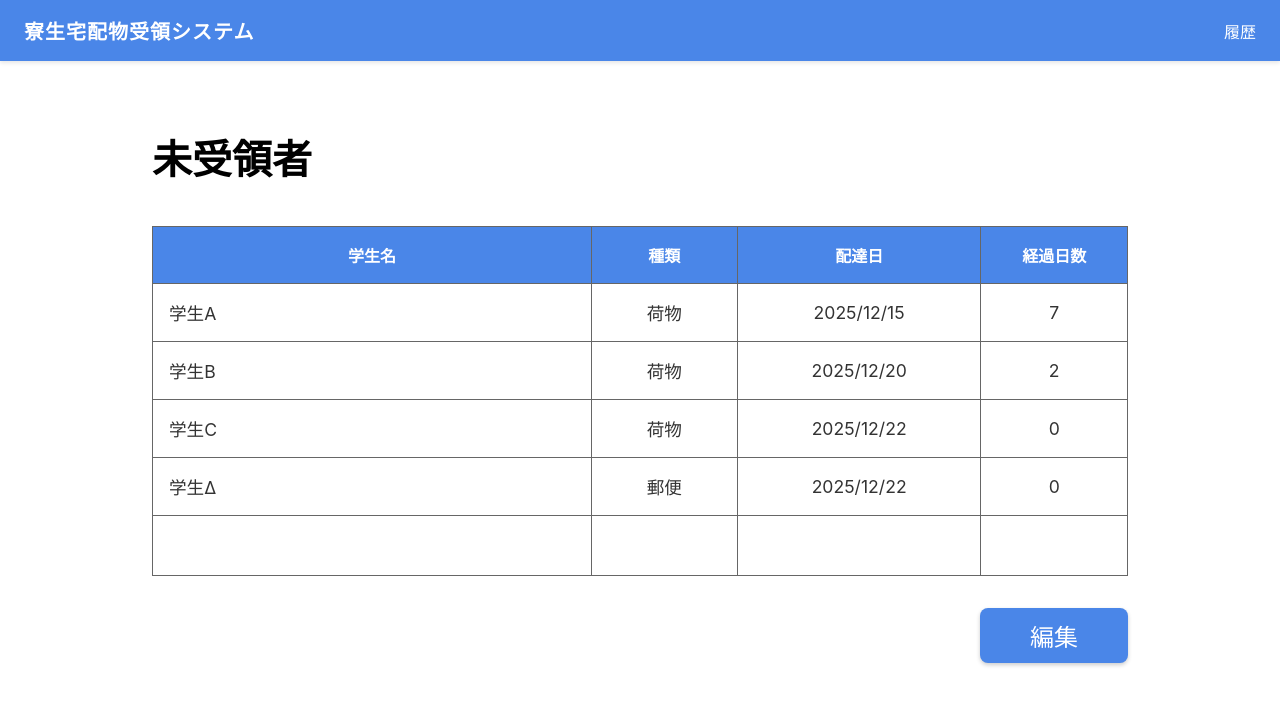
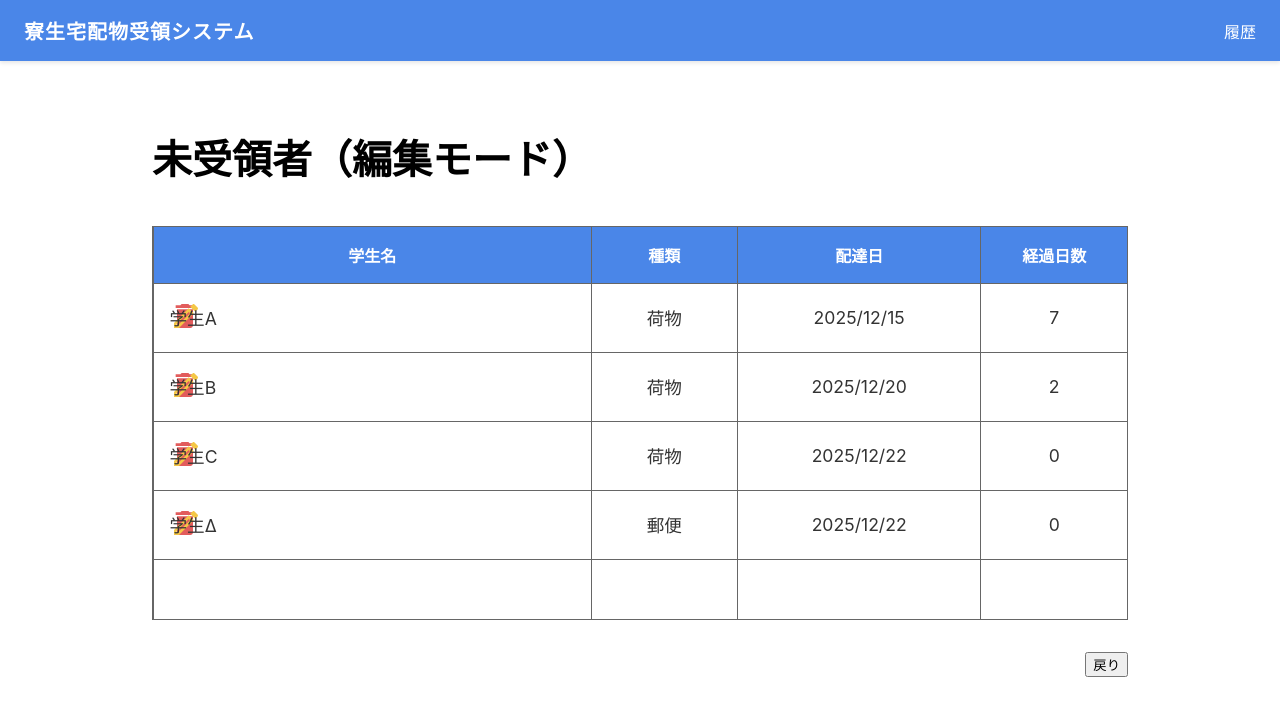
Before and after one commit to mii-na/softwareEngineering, a React (Vite) app: page /edit in a window 1280 px wide. Shown: the top 716 px of the page. Built offline with nearby package versions, Linux system fonts and the light colour scheme.

Commit message:
編集画面追加

```diff
--- a/src/App.tsx
+++ b/src/App.tsx
@@ -1,84 +1,20 @@
 import React from 'react';
+import { BrowserRouter, Routes, Route } from 'react-router-dom';
+import Home from './Home';
+import EditPage from './EditPage';
 import './App.css';
-
-// データ型の定義
-interface ParcelData {
-  id: string;
-  studentName: string;
-  type: '荷物' | '郵便';
-  deliveryDate: string;
-  elapsedDays: number;
-}
-
-// モックデータ
-const mockData: ParcelData[] = [
-  { id: '1', studentName: '学生A', type: '荷物', deliveryDate: '2025/12/15', elapsedDays: 7 },
-  { id: '2', studentName: '学生B', type: '荷物', deliveryDate: '2025/12/20', elapsedDays: 2 },
-  { id: '3', studentName: '学生C', type: '荷物', deliveryDate: '2025/12/22', elapsedDays: 0 },
-  { id: '4', studentName: '学生Δ', type: '郵便', deliveryDate: '2025/12/22', elapsedDays: 0 },
-];
 
 function App() {
   return (
-    <div className="app-container">
-      {/* ヘッダー */}
-      <header className="app-header">
-        <div className="header-title">
-          寮生宅配物受領システム
-        </div>
-        <div className="header-history">
-          履歴
-        </div>
-      </header>
+    <BrowserRouter>
+      <Routes>
+        {/* ルートURL (/) にアクセスしたら Home を表示 */}
+        <Route path="/" element={<Home />} />
 
-      {/* メインコンテンツ */}
-      <main className="main-content">
-
-        {/* ページタイトル */}
-        <h1 className="page-title">
-          未受領者
-        </h1>
-
-        {/* テーブル */}
-        <div className="table-container">
-          <table className="parcel-table">
-            <thead>
-              <tr>
-                <th className="th-name">学生名</th>
-                <th className="th-type">種類</th>
-                <th className="th-date">配達日</th>
-                <th className="th-days">経過日数</th>
-              </tr>
-            </thead>
-            <tbody>
-              {mockData.map((item) => (
-                <tr key={item.id}>
-                  <td className="td-name">{item.studentName}</td>
-                  <td className="td-center">{item.type}</td>
-                  <td className="td-center">{item.deliveryDate}</td>
-                  <td className="td-center">{item.elapsedDays}</td>
-                </tr>
-              ))}
-              {/* レイアウト調整用の空行（画像の余白再現用） */}
-              <tr className="empty-row">
-                 <td></td>
-                 <td></td>
-                 <td></td>
-                 <td></td>
-              </tr>
-            </tbody>
-          </table>
-        </div>
-
-        {/* 編集ボタン */}
-        <div className="button-container">
-          <button className="edit-button">
-            編集
-          </button>
-        </div>
-
-      </main>
-    </div>
+        {/* /edit にアクセスしたら EditPage を表示 */}
+        <Route path="/edit" element={<EditPage />} />
+      </Routes>
+    </BrowserRouter>
   );
 }
 
--- /dev/null
+++ b/src/EditPage.tsx
@@ -0,0 +1,77 @@
+import React from 'react';
+import { useNavigate } from 'react-router-dom';
+import './App.css';
+import { mockData } from './Home'; // データをHomeからインポート（または共通ファイルから）
+
+// アイコンコンポーネント
+const TrashIcon = () => (
+  <svg xmlns="http://www.w3.org/2000/svg" viewBox="0 0 24 24" fill="#E25C5C" width="32px" height="32px">
+    <path d="M0 0h24v24H0V0z" fill="none"/>
+    <path d="M6 19c0 1.1.9 2 2 2h8c1.1 0 2-.9 2-2V7H6v12zM19 4h-3.5l-1-1h-5l-1 1H5v2h14V4z"/>
+  </svg>
+);
+
+const EditIcon = () => (
+  <svg xmlns="http://www.w3.org/2000/svg" viewBox="0 0 24 24" fill="#F4C746" width="32px" height="32px">
+    <path d="M0 0h24v24H0V0z" fill="none"/>
+    <path d="M14.06 9.02l.92.92L5.92 19H5v-.92l9.06-9.06M17.66 3c-.25 0-.51.1-.7.29l-1.83 1.83 3.75 3.75 1.83-1.83c.39-.39.39-1.02 0-1.41l-2.34-2.34c-.2-.2-.45-.29-.71-.29zm-3.6 3.19L3 17.25V21h3.75L17.81 9.94l-3.75-3.75z"/>
+  </svg>
+);
+
+const EditPage: React.FC = () => {
+  const navigate = useNavigate();
+
+  return (
+    <div className="app-container">
+      <header className="app-header">
+        <div className="header-title">寮生宅配物受領システム</div>
+        <div className="header-history">履歴</div>
+      </header>
+
+      <main className="main-content">
+        <h1 className="page-title">未受領者（編集モード）</h1>
+
+        <div className="table-container">
+          <table className="parcel-table">
+            <thead>
+              <tr>
+                <th className="th-icon-header"></th>
+                <th className="th-icon-header"></th>
+                <th className="th-name">学生名</th>
+                <th className="th-type">種類</th>
+                <th className="th-date">配達日</th>
+                <th className="th-days">経過日数</th>
+              </tr>
+            </thead>
+            <tbody>
+              {mockData.map((item) => (
+                <tr key={item.id}>
+                  <td className="td-icon"><div className="icon-box"><TrashIcon /></div></td>
+                  <td className="td-icon"><div className="icon-box"><EditIcon /></div></td>
+                  <td className="td-name">{item.studentName}</td>
+                  <td className="td-center">{item.type}</td>
+                  <td className="td-center">{item.deliveryDate}</td>
+                  <td className="td-center">{item.elapsedDays}</td>
+                </tr>
+              ))}
+              <tr className="empty-row">
+                 <td className="td-icon-empty"></td>
+                 <td className="td-icon-empty"></td>
+                 <td></td><td></td><td></td><td></td>
+              </tr>
+            </tbody>
+          </table>
+        </div>
+
+        <div className="button-container">
+          {/* クリックしたらトップページ / へ戻る */}
+          <button className="action-button" onClick={() => navigate('/')}>
+            戻り
+          </button>
+        </div>
+      </main>
+    </div>
+  );
+};
+
+export default EditPage;
--- /dev/null
+++ b/src/Home.tsx
@@ -0,0 +1,72 @@
+import React from 'react';
+import { useNavigate } from 'react-router-dom'; // 画面遷移用フック
+import './App.css';
+
+// データ型の定義
+export interface ParcelData {
+  id: string;
+  studentName: string;
+  type: '荷物' | '郵便';
+  deliveryDate: string;
+  elapsedDays: number;
+}
+
+// モックデータ（実運用ではAPIなどから取得）
+export const mockData: ParcelData[] = [
+  { id: '1', studentName: '学生A', type: '荷物', deliveryDate: '2025/12/15', elapsedDays: 7 },
+  { id: '2', studentName: '学生B', type: '荷物', deliveryDate: '2025/12/20', elapsedDays: 2 },
+  { id: '3', studentName: '学生C', type: '荷物', deliveryDate: '2025/12/22', elapsedDays: 0 },
+  { id: '4', studentName: '学生Δ', type: '郵便', deliveryDate: '2025/12/22', elapsedDays: 0 },
+];
+
+const Home: React.FC = () => {
+  const navigate = useNavigate();
+
+  return (
+    <div className="app-container">
+      <header className="app-header">
+        <div className="header-title">寮生宅配物受領システム</div>
+        <div className="header-history">履歴</div>
+      </header>
+
+      <main className="main-content">
+        <h1 className="page-title">未受領者</h1>
+
+        <div className="table-container">
+          <table className="parcel-table">
+            <thead>
+              <tr>
+                <th className="th-name">学生名</th>
+                <th className="th-type">種類</th>
+                <th className="th-date">配達日</th>
+                <th className="th-days">経過日数</th>
+              </tr>
+            </thead>
+            <tbody>
+              {mockData.map((item) => (
+                <tr key={item.id}>
+                  <td className="td-name">{item.studentName}</td>
+                  <td className="td-center">{item.type}</td>
+                  <td className="td-center">{item.deliveryDate}</td>
+                  <td className="td-center">{item.elapsedDays}</td>
+                </tr>
+              ))}
+              <tr className="empty-row">
+                 <td></td><td></td><td></td><td></td>
+              </tr>
+            </tbody>
+          </table>
+        </div>
+
+        <div className="button-container">
+          {/* クリックしたら /edit へ遷移 */}
+          <button className="action-button" onClick={() => navigate('/edit')}>
+            編集
+          </button>
+        </div>
+      </main>
+    </div>
+  );
+};
+
+export default Home;
```
